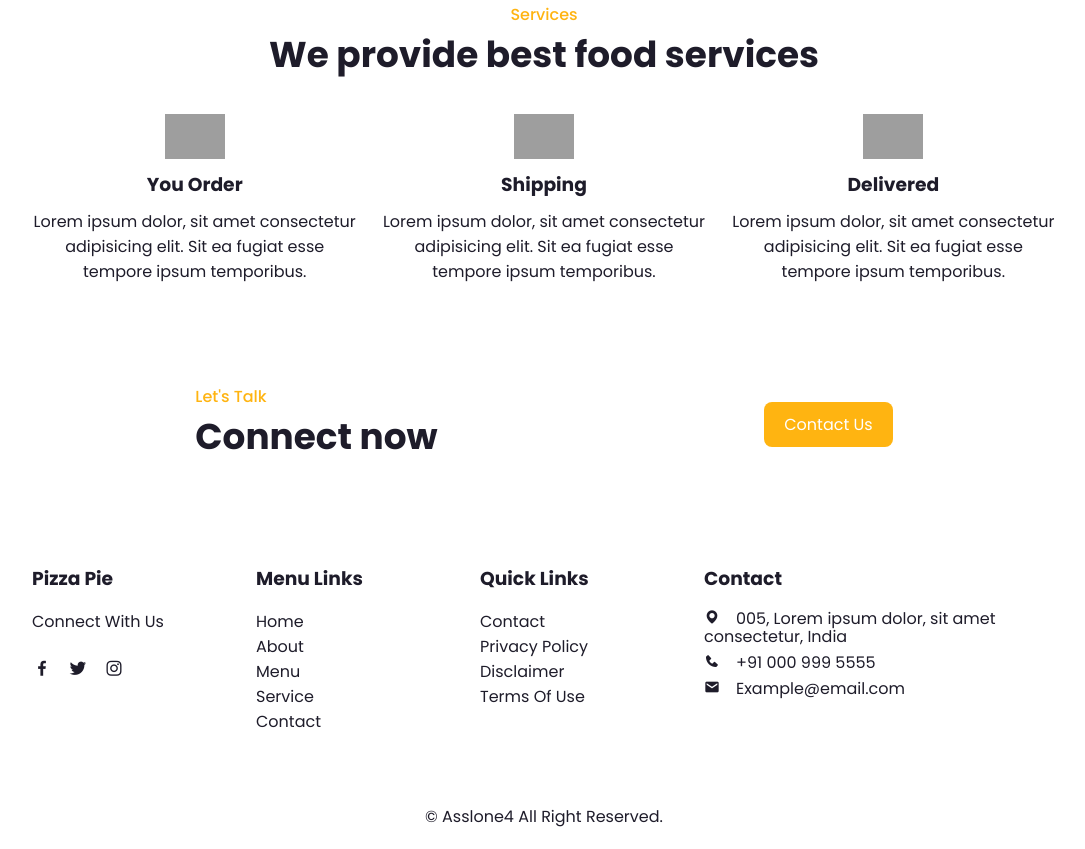
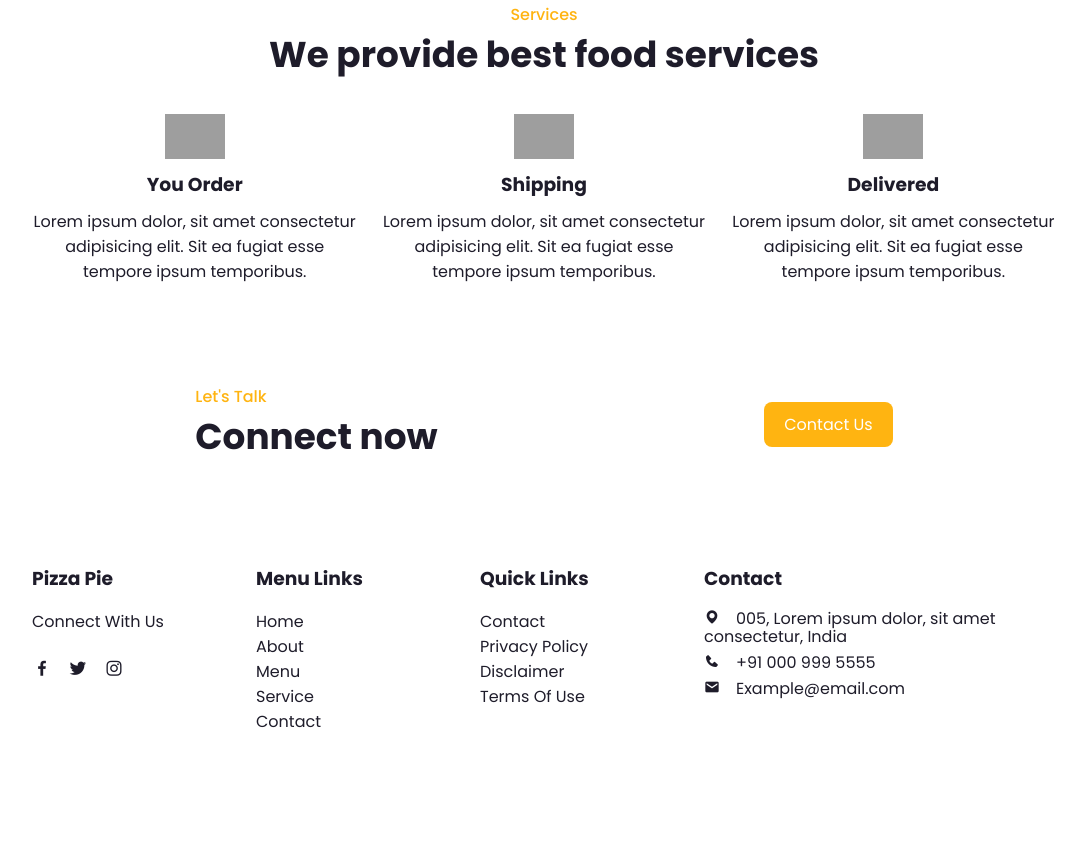
Before and after one commit to JanaK2128/Pizza_shop_Front-end, a plain HTML site: page index.html in a window 1280 px wide. Shown: the part 1776-2625 px from the top of the page, without its empty margins (96-1181 px from the left). After the commit the page ends 2560 px from the top, so only its background shows below. Drawn offline with nearby package versions, Linux system fonts and the light colour scheme; grey boxes are pictures that could not be loaded.

Commit message:
Update index.html

```diff
--- a/index.html
+++ b/index.html
@@ -165,10 +165,7 @@
         </div>
     </section>
 
-    <!-- Copyright -->
-    <div class="copyright">
-        <p>© Asslone4 All Right Reserved.</p>
-    </div>
+
 
 
     <!-- Scroll Reveal -->
```
